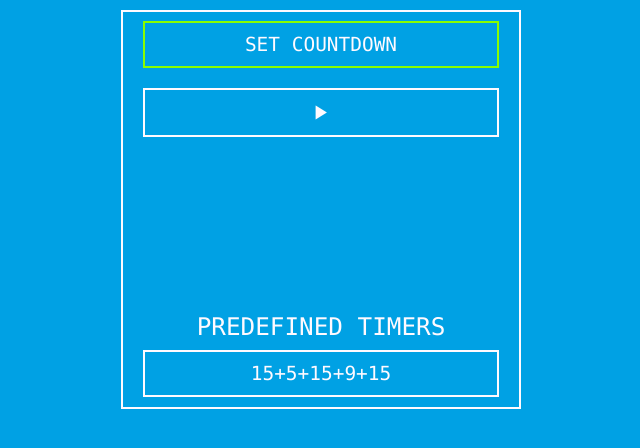
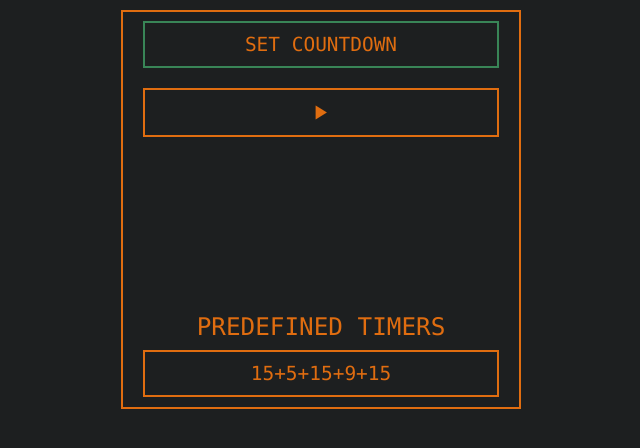
Before and after one commit to alnat2/alnat2.github.io, a website: page dev/index.html in a window 1280 px wide. Shown: the whole page, without its empty margins (319-959 px from the left). Drawn offline with Linux system fonts and the light colour scheme.

Commit message:
change color scheme

```diff
--- a/dev/css/style.css
+++ b/dev/css/style.css
@@ -8,11 +8,18 @@
 	font-size: calc( 15px + (20 - 15) * ((100vw - 320px) / ( 1400 - 320)));
       -webkit-box-sizing: border-box;
               box-sizing: border-box;
-      --focusColor: #89FC00;
+      /* --focusColor: #89FC00;
       --backgroundColor: #00A1E4;
-      --mainColor: #FFFAFF;
+      --mainColor: #FFFAFF; */
+      /* light theme */
+      /* --focusColor: #ec8496;
+      --backgroundColor: #B0DDC2;
+      --mainColor: #2D1832; */
+      /* dark theme */
+      --focusColor: #398557;
+      --backgroundColor: #1D1F20;
+      --mainColor: #E06D10;
       background-color: var(--backgroundColor);
-
   }
 
   *,
```
Also changed, not shown: css/style.css (+1 -1 lines).
